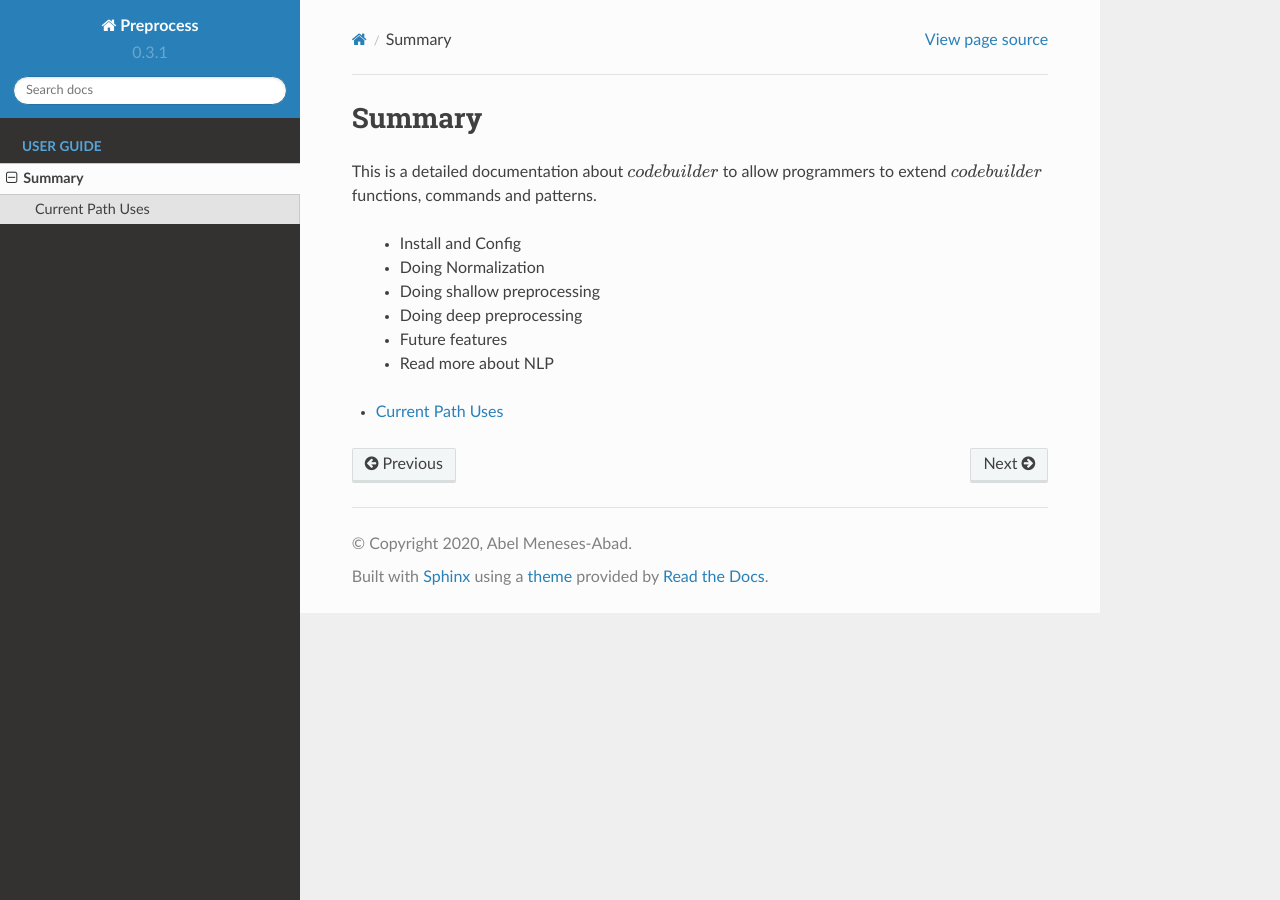
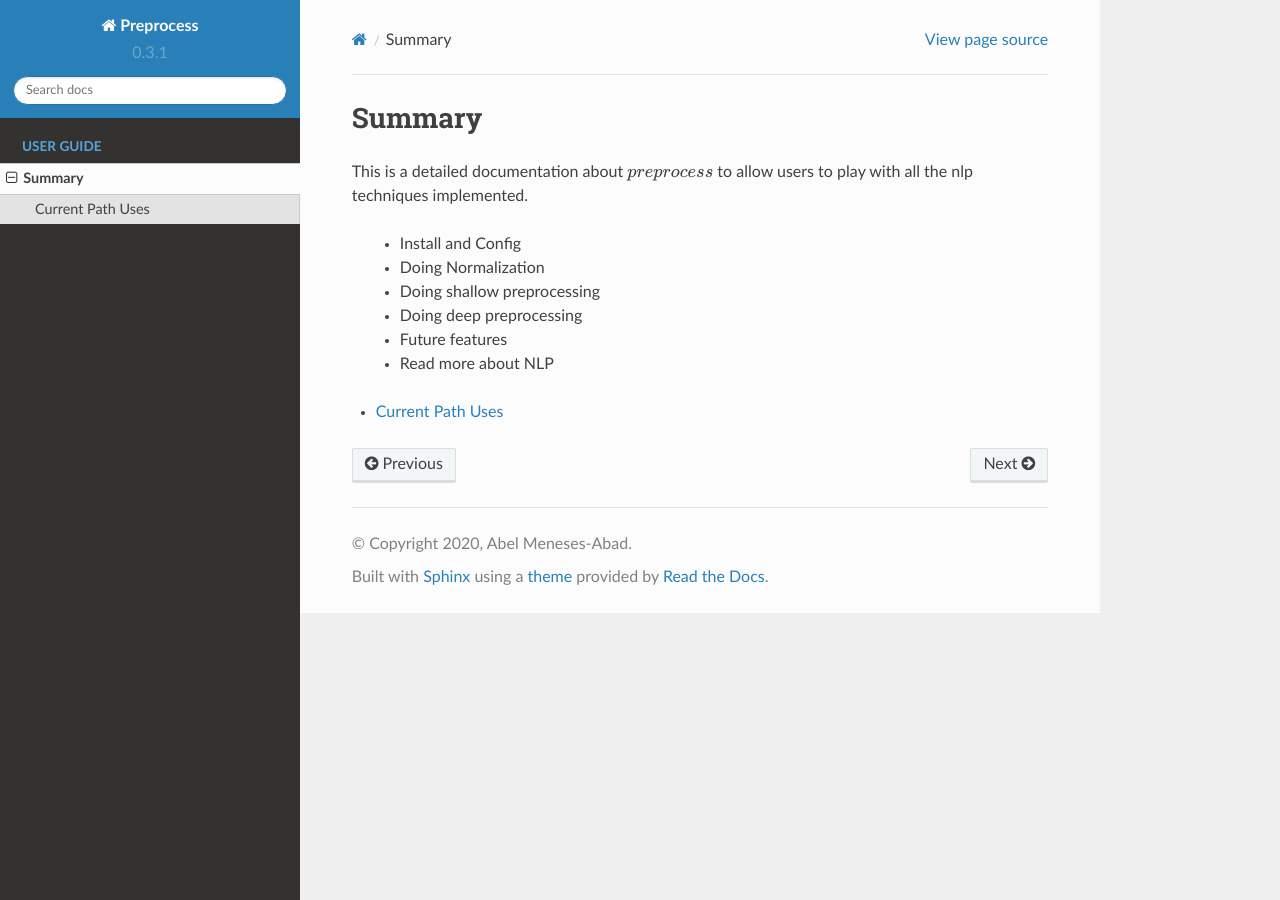
Before and after one commit to sorice/preprocess, a Sphinx documentation site: the page built from docs/tutorial/user_guide_summary.rst, in a window 1280 px wide. Built offline with Sphinx 7.4.7 and the Read the Docs theme 2.0.0, drawn with Linux system fonts in a browser that asks for light colours; formulas are drawn with MathJax 3; pages that are not in the unit, such as notebooks, are missing from menus.

```diff
--- a/docs/tutorial/user_guide_summary.rst
+++ b/docs/tutorial/user_guide_summary.rst
@@ -4,8 +4,8 @@
 Summary
 ========
 
-This is a detailed documentation about `codebuilder` to allow programmers
-to extend `codebuilder` functions, commands and patterns.
+This is a detailed documentation about `preprocess` to allow users
+to play with all the nlp techniques implemented.
 
 	* Install and Config
 	* Doing Normalization
```
Also changed, not shown: other parts of docs/tutorial/user_guide_summary.rst (+1 -1 lines), docs/index.rst (+4 -3 lines), 1 other file.
